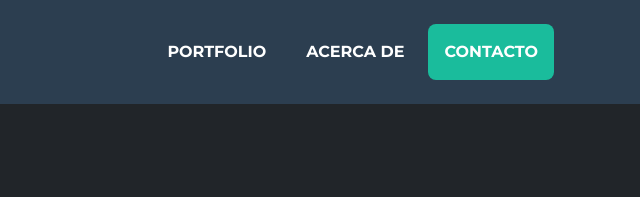
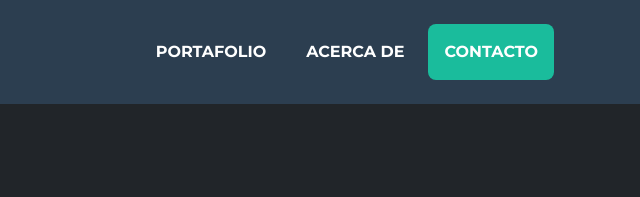
Before and after one commit to deortega38/deortega38.github.io, a plain HTML site: page index.html in a window 1280 px wide. Shown: the top 197 px of the page, 640-1280 px from the left. Drawn offline with nearby package versions, Linux system fonts and the light colour scheme.

Commit message:
hoja de vida

```diff
--- a/index.html
+++ b/index.html
@@ -33,7 +33,7 @@
             <div class="collapse navbar-collapse" id="navbarResponsive">
                 <ul class="navbar-nav ms-auto">
                     <li class="nav-item mx-0 mx-lg-1"><a class="nav-link py-3 px-0 px-lg-3 rounded"
-                            href="#portfolio">Portfolio</a></li>
+                            href="#portfolio">Portafolio</a></li>
                     <li class="nav-item mx-0 mx-lg-1"><a class="nav-link py-3 px-0 px-lg-3 rounded"
                             href="#about">Acerca de</a></li>
                     <li class="nav-item mx-0 mx-lg-1"><a class="nav-link py-3 px-0 px-lg-3 rounded"
```
